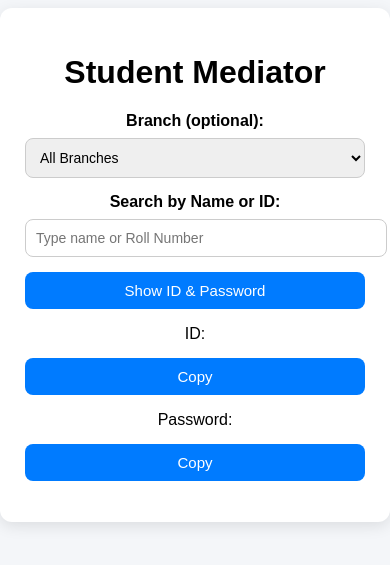
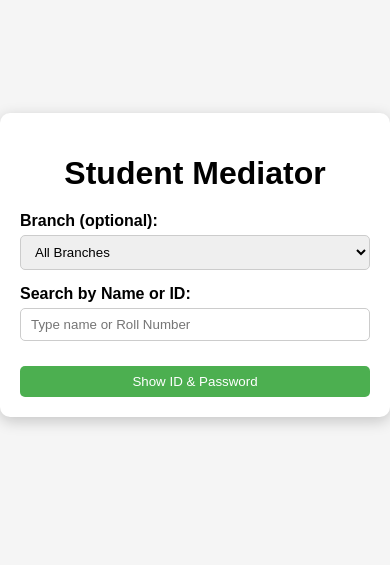
Before and after one commit to Kingofstates/Bypass-page, a plain HTML site: page index.html in a window 390 px wide. Shown: the part 157-722 px from the top of the page. Drawn offline with Linux system fonts and the light colour scheme.

Commit message:
Update style.css

```diff
--- a/style.css
+++ b/style.css
@@ -1,67 +1,105 @@
 body {
   font-family: Arial, sans-serif;
-  background: #f4f6f9;
+  background: #f5f5f5;
   display: flex;
   justify-content: center;
   align-items: center;
-  height: 100vh;
+  min-height: 100vh;
   margin: 0;
 }
 
 .container {
   background: #fff;
-  padding: 25px;
-  border-radius: 12px;
-  box-shadow: 0 4px 15px rgba(0,0,0,0.1);
-  width: 350px;
+  padding: 25px 30px;
+  border-radius: 10px;
+  box-shadow: 0 4px 15px rgba(0,0,0,0.2);
+  max-width: 400px;
+  width: 100%;
+}
+
+h1 {
   text-align: center;
+  margin-bottom: 20px;
+}
+
+.input-group {
+  margin-bottom: 15px;
+  position: relative;
 }
 
 label {
   display: block;
-  margin-top: 15px;
+  margin-bottom: 5px;
   font-weight: bold;
 }
 
-select, input, button {
+input, select, button {
   width: 100%;
-  padding: 10px;
-  margin-top: 8px;
-  border-radius: 8px;
+  padding: 8px 10px;
+  border-radius: 5px;
   border: 1px solid #ccc;
-  font-size: 14px;
+  box-sizing: border-box;
+}
+
+button {
+  background-color: #4CAF50;
+  color: white;
+  border: none;
+  cursor: pointer;
+  margin-top: 10px;
+}
+
+button:hover {
+  background-color: #45a049;
 }
 
 #suggestions {
+  position: absolute;
+  background: #fff;
+  border: 1px solid #ccc;
+  width: 100%;
+  max-height: 150px;
+  overflow-y: auto;
+  display: none;
+  z-index: 1000;
   list-style: none;
-  margin: 5px 0;
   padding: 0;
-  max-height: 120px;
-  overflow-y: auto;
-  border: 1px solid #ddd;
-  border-radius: 6px;
-  display: none;
+  margin: 0;
 }
 
 #suggestions li {
-  padding: 8px;
+  padding: 5px 10px;
   cursor: pointer;
 }
 
 #suggestions li:hover {
-  background: #eee;
+  background-color: #f0f0f0;
 }
 
-button {
+.result {
+  display: none;
   margin-top: 15px;
-  background: #007bff;
-  color: #fff;
-  border: none;
-  font-size: 15px;
-  cursor: pointer;
-  transition: background 0.3s;
 }
 
-button:hover {
-  background: #0056b3;
+.result p {
+  display: flex;
+  justify-content: space-between;
+  align-items: center;
+  background: #eee;
+  padding: 8px;
+  border-radius: 5px;
+  margin-bottom: 5px;
 }
+
+.result button {
+  width: auto;
+  padding: 5px 10px;
+  font-size: 0.9rem;
+}
+
+@media screen and (max-width: 500px) {
+  .container {
+    padding: 20px;
+    max-width: 95%;
+  }
+}
```
